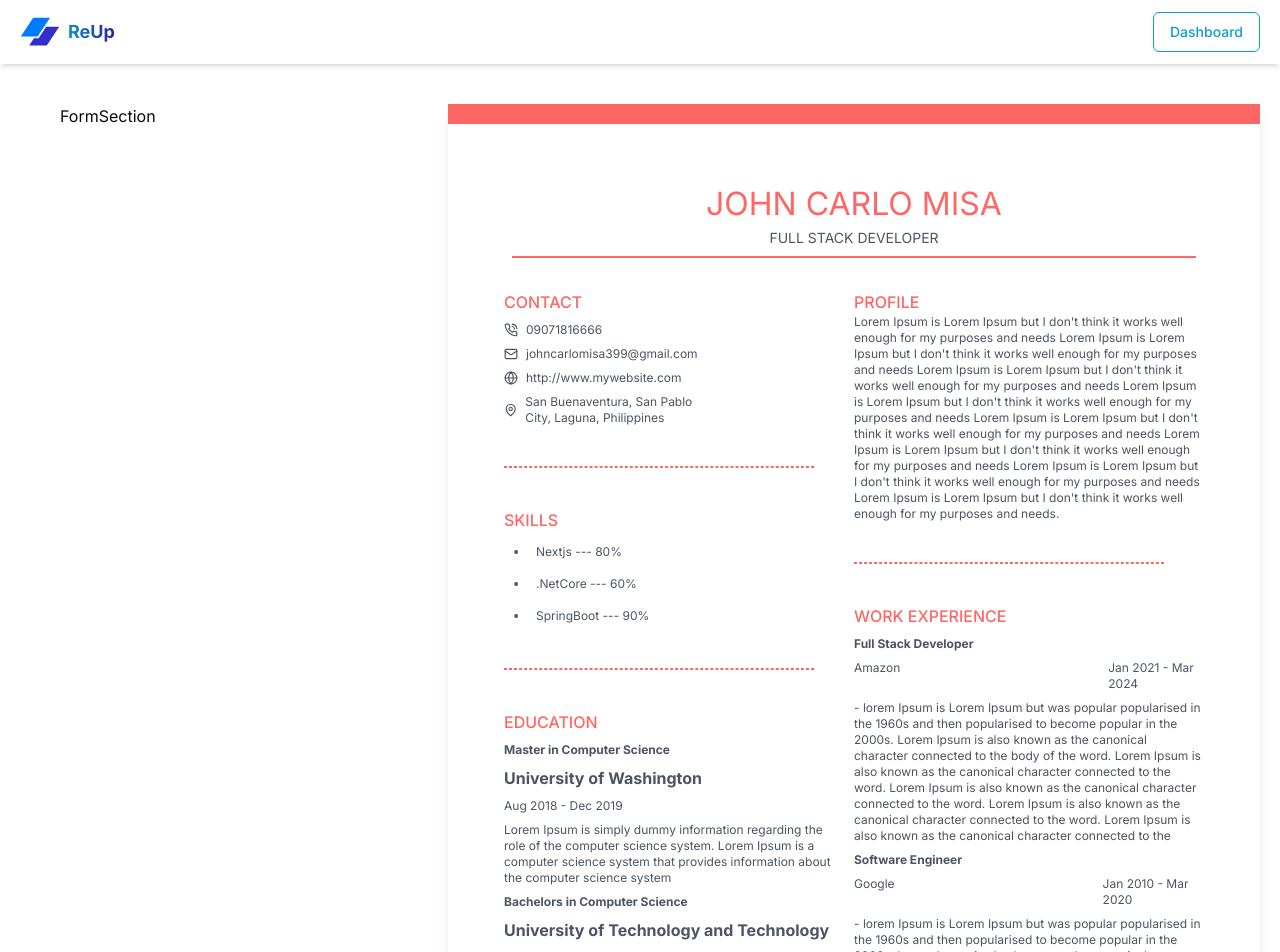
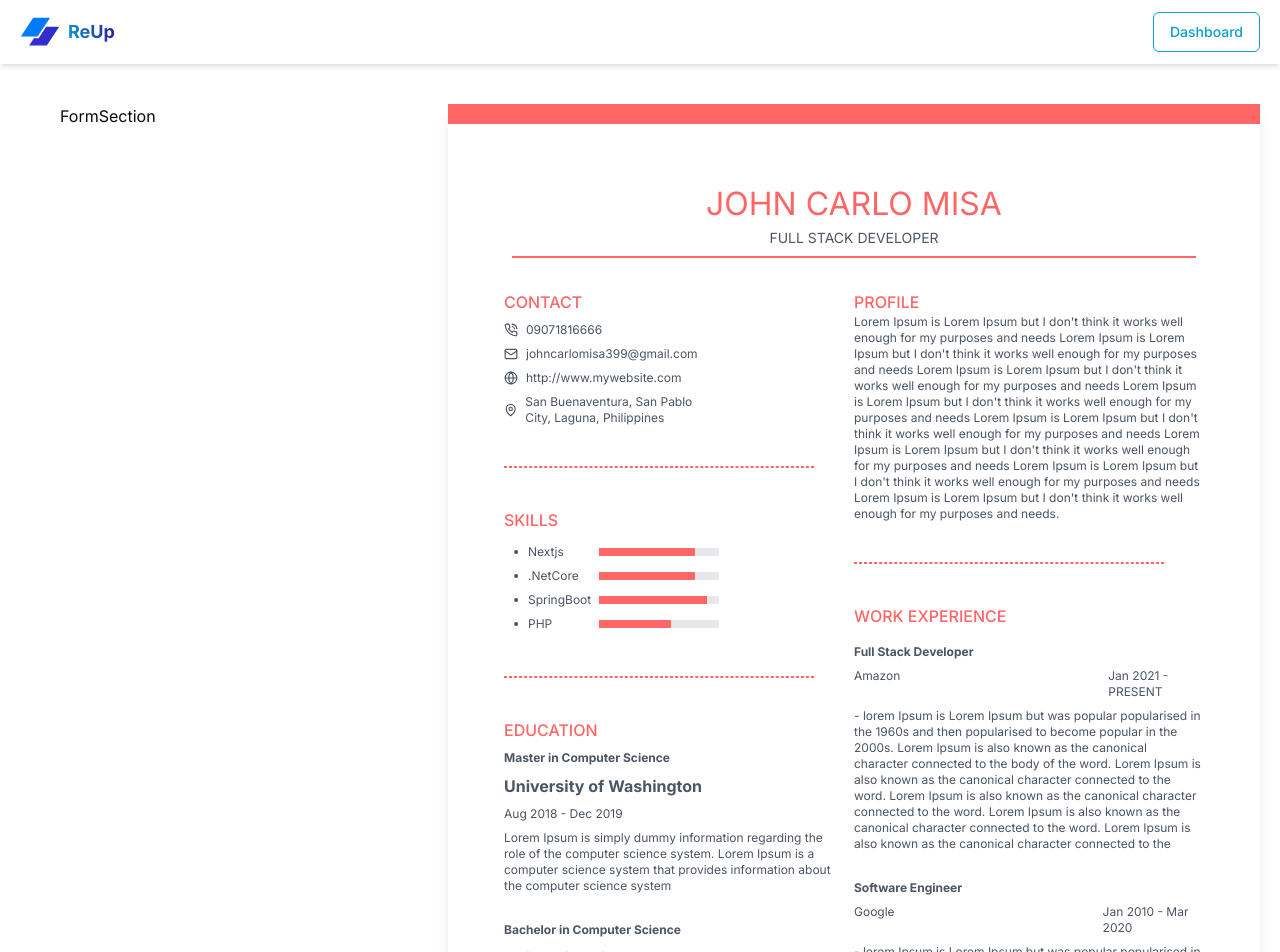
Before and after one commit to JCMisa/ai-resume-builder, a Next.js app: page /dashboard/resume/1/edit in a window 1280 px wide. Shown: the top 952 px of the page. Built offline with nearby package versions, Linux system fonts and the light colour scheme.

Commit message:
complete the dummy ui of the resume preview

```diff
--- a/app/dashboard/resume/[resumeId]/edit/_components/preview/EducationPreview.jsx
+++ b/app/dashboard/resume/[resumeId]/edit/_components/preview/EducationPreview.jsx
@@ -13,9 +13,14 @@ const EducationPreview = ({ resumeInfo }) => {
           >
             EDUCATION
           </h2>
-          {resumeInfo?.education.map((educ) => (
-            <div key={educ?.id} className="flex flex-col gap-2">
-              <h2 className="font-bold text-xs">{educ?.degree}</h2>
+          {resumeInfo?.education.map((educ, index) => (
+            <div
+              key={educ?.id}
+              className={`flex flex-col gap-2 ${index !== 0 ? "mt-5" : ""}`}
+            >
+              <h2 className="font-bold text-xs">
+                {educ?.degree} in {educ?.major}
+              </h2>
               <h2 className="font-bold text-md">{educ?.universityName}</h2>
               <h2 className="text-xs">
                 {educ?.startDate} - {educ?.endDate}
--- a/app/dashboard/resume/[resumeId]/edit/_components/preview/ExperiencePreview.jsx
+++ b/app/dashboard/resume/[resumeId]/edit/_components/preview/ExperiencePreview.jsx
@@ -14,22 +14,25 @@ const ExperiencePreview = ({ resumeInfo }) => {
             WORK EXPERIENCE
           </h2>
 
-          {resumeInfo?.experiences.map((exp) => (
-            <h2
+          {resumeInfo?.experience.map((exp, index) => (
+            <div
               key={exp.id}
-              className="text-start font-normal text-xs flex flex-col justify-start items-start gap-2"
+              className={`text-start font-normal text-xs flex flex-col justify-start items-start gap-2 ${
+                index !== 0 ? "mt-5" : "mt-2"
+              }`}
             >
               <h2 className="text-xs font-bold">{exp?.title}</h2>
               <div className="flex justify-between gap-52">
                 <h2 className="text-xs font-normal">{exp?.companyName}</h2>
                 <h2 className="text-xs font-normal">
-                  {exp?.startDate} - {exp?.endDate}
+                  {exp?.startDate} -{" "}
+                  {exp.currentlyWorking ? "PRESENT" : exp.endDate}
                 </h2>
               </div>
               <div className="text-start items-center text-xs flex justify-between gap-2">
                 - {exp?.workSummary}
               </div>
-            </h2>
+            </div>
           ))}
         </div>
       </div>
--- a/app/dashboard/resume/[resumeId]/edit/_components/preview/SkillsPreview.jsx
+++ b/app/dashboard/resume/[resumeId]/edit/_components/preview/SkillsPreview.jsx
@@ -13,14 +13,27 @@ const SkillsPreview = ({ resumeInfo }) => {
           >
             SKILLS
           </h2>
-          {resumeInfo?.skills.map((skill) => (
-            <h2
-              key={skill.id}
-              className="text-center font-normal text-xs flex justify-start items-center gap-2"
-            >
-              <Dot /> {skill.name} --- {skill.rating}%
-            </h2>
-          ))}
+          <div className="">
+            {resumeInfo?.skills.map((skill) => (
+              <div
+                key={skill.id}
+                className="text-xs flex justify-between items-center gap-2"
+              >
+                <p className="flex items-center">
+                  <Dot /> {skill.name}
+                </p>
+                <div className="h-2 bg-gray-200 w-[120px]">
+                  <div
+                    className="h-2"
+                    style={{
+                      backgroundColor: resumeInfo?.themeColor,
+                      width: skill.rating + "%",
+                    }}
+                  ></div>
+                </div>
+              </div>
+            ))}
+          </div>
         </div>
       </div>
     </div>
--- a/data/dummy.jsx
+++ b/data/dummy.jsx
@@ -9,7 +9,7 @@ export const dummy = {
   themeColor: "#ff6666",
   summary:
     "Lorem Ipsum is Lorem Ipsum but I don't think it works well enough for my purposes and needs Lorem Ipsum is Lorem Ipsum but I don't think it works well enough for my purposes and needs Lorem Ipsum is Lorem Ipsum but I don't think it works well enough for my purposes and needs Lorem Ipsum is Lorem Ipsum but I don't think it works well enough for my purposes and needs Lorem Ipsum is Lorem Ipsum but I don't think it works well enough for my purposes and needs Lorem Ipsum is Lorem Ipsum but I don't think it works well enough for my purposes and needs Lorem Ipsum is Lorem Ipsum but I don't think it works well enough for my purposes and needs Lorem Ipsum is Lorem Ipsum but I don't think it works well enough for my purposes and needs.",
-  experiences: [
+  experience: [
     {
       id: 1,
       title: "Full Stack Developer",
@@ -17,7 +17,7 @@ export const dummy = {
       city: "San Pablo",
       state: "Laguna",
       startDate: "Jan 2021",
-      endDate: "Mar 2024",
+      endDate: "",
       currentlyWorking: true,
       workSummary:
         "lorem Ipsum is Lorem Ipsum but was popular popularised in the 1960s and then popularised to become popular in the 2000s. Lorem Ipsum is also known as the canonical character connected to the body of the word. Lorem Ipsum is also known as the canonical character connected to the word. Lorem Ipsum is also known as the canonical character connected to the word. Lorem Ipsum is also known as the canonical character connected to the word. Lorem Ipsum is also known as the canonical character connected to the",
@@ -53,7 +53,7 @@ export const dummy = {
       universityName: "University of Washington",
       startDate: "Aug 2018",
       endDate: "Dec 2019",
-      degree: "Master in Computer Science",
+      degree: "Master",
       major: "Computer Science",
       description:
         "Lorem Ipsum is simply dummy information regarding the role of the computer science system. Lorem Ipsum is a computer science system that provides information about the computer science system",
@@ -63,7 +63,7 @@ export const dummy = {
       universityName: "University of Technology and Technology",
       startDate: "Aug 2010",
       endDate: "Dec 2017",
-      degree: "Bachelors in Computer Science",
+      degree: "Bachelor",
       major: "Computer Science",
       description:
         "Lorem Ipsum is simply dummy information regarding the role of the computer science system. Lorem Ipsum is a computer science system that provides information about the computer science system",
@@ -73,8 +73,8 @@ export const dummy = {
       universityName: "University of Nurse Research and Development",
       startDate: "Aug 2000",
       endDate: "Dec 2009",
-      degree: "High School",
-      major: "Accountancy Business and Management",
+      degree: "Bachelor",
+      major: "Accountancy",
       description:
         "Lorem Ipsum is simply dummy information regarding the role of the computer science system. Lorem Ipsum is a computer science system that provides information about the computer science system",
     },
@@ -88,12 +88,17 @@ export const dummy = {
     {
       id: 2,
       name: ".NetCore",
-      rating: 60,
+      rating: 80,
     },
     {
       id: 3,
       name: "SpringBoot",
       rating: 90,
+    },
+    {
+      id: 4,
+      name: "PHP",
+      rating: 60,
     },
   ],
   //   softSkills: [
```
